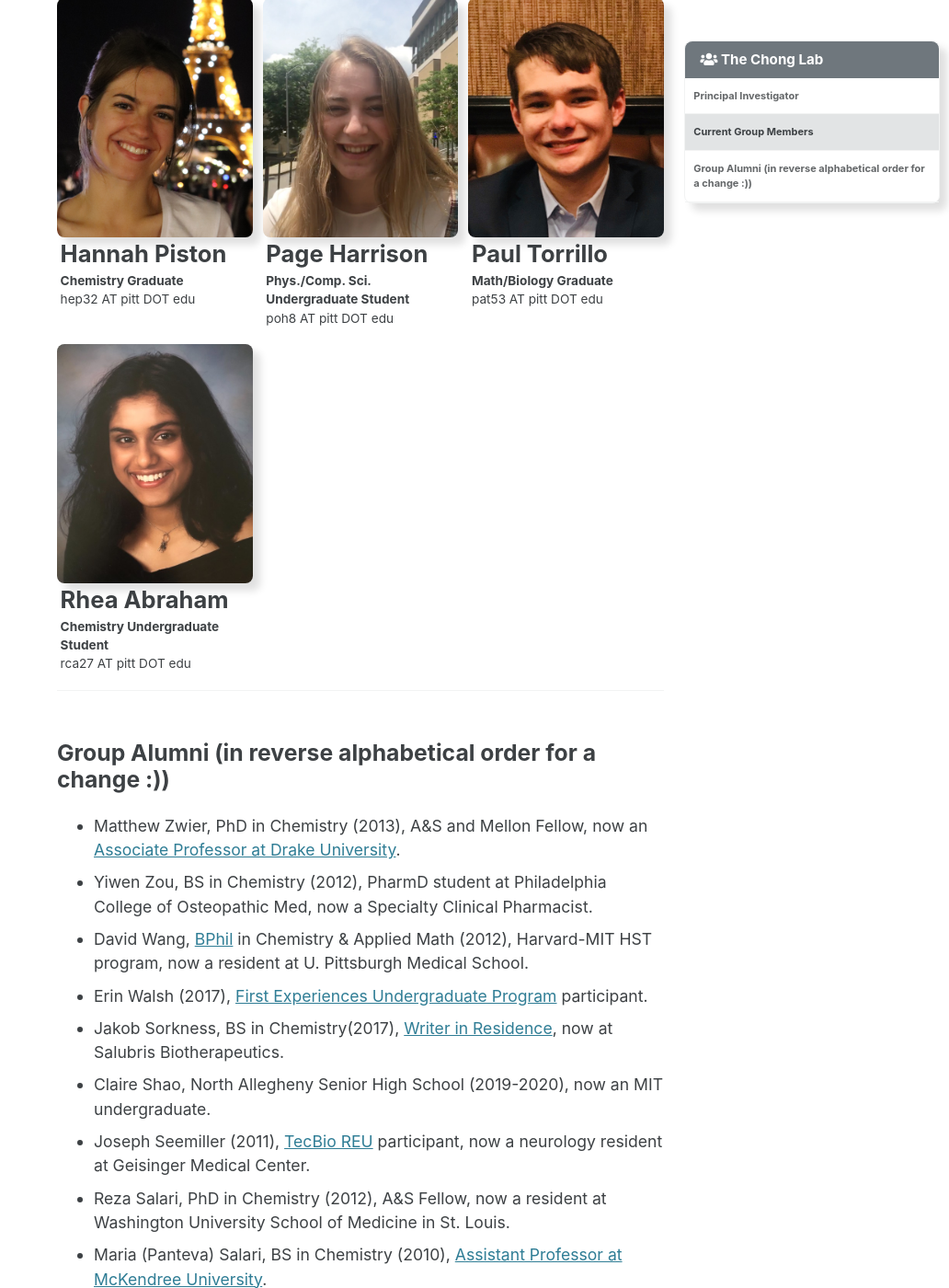
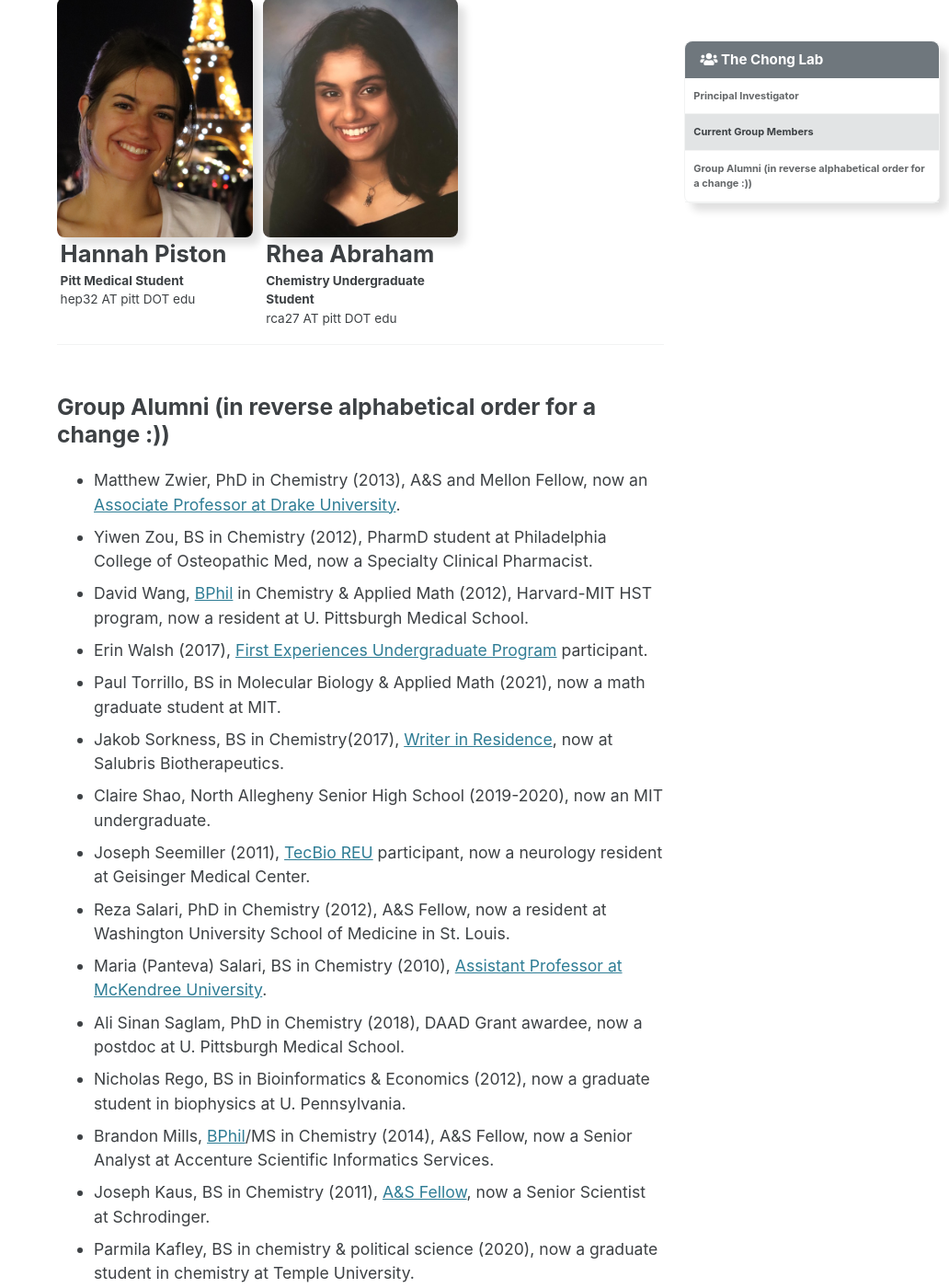
Before and after one commit to darianyang/mm-github-pages-test, a Jekyll site: the page built from _pages/people.md, in a window 1280 px wide and 1400 px high, scrolled down 1055 px. Shown: the whole window at 92% size, without its empty margins (248-1280 px from the left). Built offline with Jekyll 4.4.1, drawn with Linux system fonts in a browser that asks for light colours; cached includes are drawn as plain includes; some of the changed text lies outside the part shown.

Commit message:
Update people.md

```diff
--- a/_pages/people.md
+++ b/_pages/people.md
@@ -49,22 +49,8 @@ current_group:
     alt: "Hannah Piston"
     title: "Hannah Piston"
     excerpt: "
-    **Chemistry Graduate**<br>
+    **Pitt Medical Student**<br>
     hep32 AT pitt DOT edu
-    "
-  - image_path: /assets/images/people/POH.jpg
-    alt: "Page Harrison"
-    title: "Page Harrison"
-    excerpt: "
-    **Phys./Comp. Sci. Undergraduate Student**<br>
-    poh8 AT pitt DOT edu
-    "
-  - image_path: /assets/images/people/PAT.jpg
-    alt: "Paul Torrillo"
-    title: "Paul Torrillo"
-    excerpt: "
-    **Math/Biology Graduate**<br>
-    pat53 AT pitt DOT edu
     "
   - image_path: /assets/images/people/RCA.jpg
     alt: "Rhea Abraham"
@@ -87,6 +73,7 @@ current_group:
 * Yiwen Zou, BS in Chemistry (2012), PharmD student at Philadelphia College of Osteopathic Med, now a Specialty Clinical Pharmacist.
 * David Wang, [BPhil](http://www.honorscollege.pitt.edu/bphil-degree) in Chemistry & Applied Math (2012), Harvard-MIT HST program, now a resident at U. Pittsburgh Medical School.
 * Erin Walsh (2017), [First Experiences Undergraduate Program](https://www.asundergrad.pitt.edu/research/first-experiences-research) participant.
+* Paul Torrillo, BS in Molecular Biology & Applied Math (2021), now a math graduate student at MIT.
 * Jakob Sorkness, BS in Chemistry(2017), [Writer in Residence](https://medium.com/pitt-undergraduate-science-writing), now at Salubris Biotherapeutics.
 * Claire Shao, North Allegheny Senior High School (2019-2020), now an MIT undergraduate.
 * Joseph Seemiller (2011), [TecBio REU](http://www.tecbioreu.pitt.edu/) participant, now a neurology resident at Geisinger Medical Center.
@@ -97,12 +84,13 @@ current_group:
 * Brandon Mills, [BPhil](http://www.honorscollege.pitt.edu/bphil-degree)/MS in Chemistry (2014), A&S Fellow, now a Senior Analyst at Accenture Scientific Informatics Services.
 * Joseph Kaus, BS in Chemistry (2011), [A&S Fellow](https://www.asundergrad.pitt.edu/research/awards-and-funding#summer-undergraduate-research-awards), now a Senior Scientist at Schrodinger.
 * Parmila Kafley, BS in chemistry & political science (2020), now a graduate student in chemistry at Temple University.
+* Page Harrison, BS in comp sci & physics (2021).
 * Daniel Hatfield, BS in Chemistry (2013), [A&S Fellow](https://www.asundergrad.pitt.edu/research/awards-and-funding#summer-undergraduate-research-awards), now a chemistry graduate student at UCLA.
 * Natalia Hajlasz, Allderdice High School (2014-2017), [Regeneron High School STS 2017 Finalist](https://student.societyforscience.org/regeneronsts-finalists-2017), now a Harvard undergraduate.
 * Gabriel Garcia-Borrero, BS in Biochemistry (2020), [Brackenridge Fellow](http://www.honorscollege.pitt.edu/summer-brackenridge-fellowships).
 * Elissa Fink (2017), [TecBio REU](http://www.tecbioreu.pitt.edu/) participant, now a graduate student in biophysics at UCSF.
 * Max Dudek, BS in Molecular Biology & Computer Science (2021), NSF GRFP Award.
-* Alex DeGrave, BS in Molecular Biology & Applied Math (2017-2018), now an MD/PhD student at U. Washington.
+* Alex DeGrave, BS in Molecular Biology & Applied Math (2018), now an MD/PhD student at U. Washington.
 * Karl Debiec, PhD in Biophysics (2017), Co-advisor: Angela Gronenborn, Mellon Fellow, now a software engineer at Epic Systems.
 * Kayva Darapuneni (2017), [First Experiences Undergraduate Program](https://www.asundergrad.pitt.edu/research/first-experiences-research) participant.
 * Charles Bobcheck, BS in Chemistry (2012).
```
